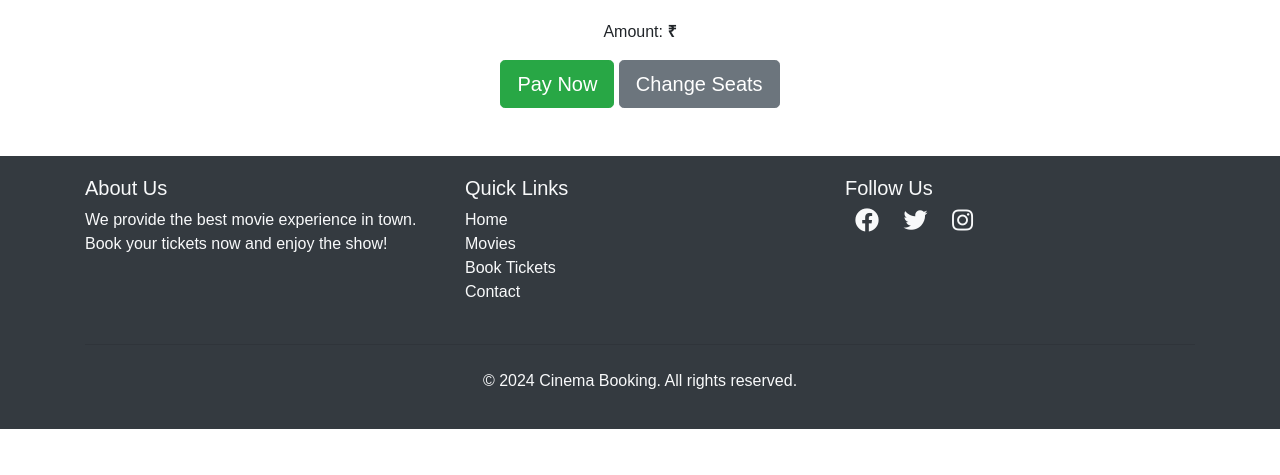
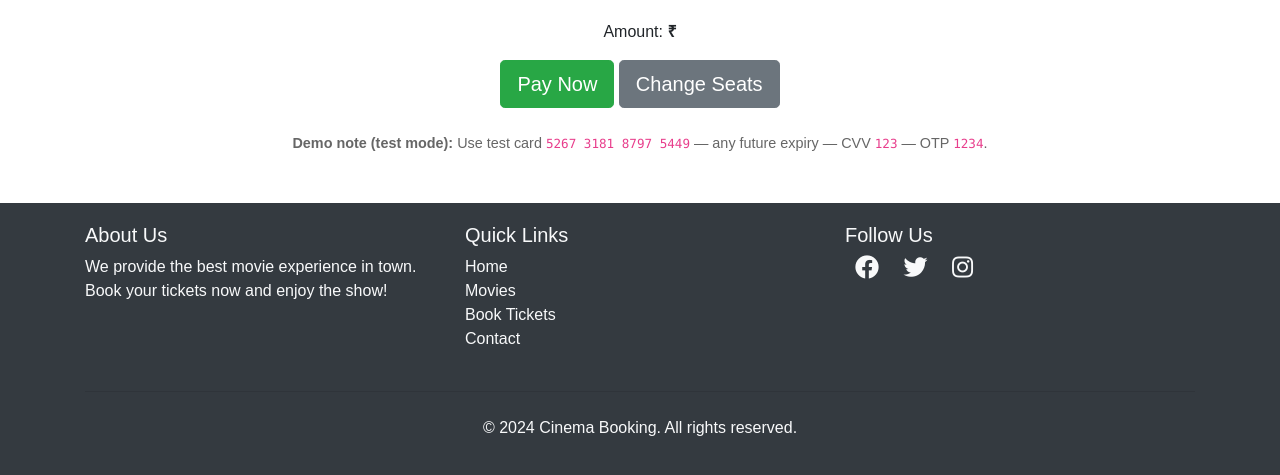
Before and after one commit to prakruti-cmd/bookmyshow-django-project, a Django app: template templates/movies/payment.html in a window 1280 px wide. Shown: the part 184-659 px from the top of the page. Run offline with Django 5.2, Linux system fonts and the light colour scheme; the template is opened without the code that fills it, so the values that code supplies are empty; parts of the project's set-up code (start-up, migrations or seed data) failed here and were passed over; some libraries are stand-ins or nearby versions.

Commit message:
Add demo test card hint on payment page

```diff
--- a/templates/movies/payment.html
+++ b/templates/movies/payment.html
@@ -20,6 +20,10 @@
     <a href="{% url 'change_seats' booking.id %}" class="btn btn-secondary btn-lg ms-2">
         Change Seats
     </a>
+        <p style="color: #666; font-size: 0.9em; margin-top: 24px; line-height: 1.6;">
+        <strong>Demo note (test mode):</strong> Use test card
+        <code>5267 3181 8797 5449</code> — any future expiry — CVV <code>123</code> — OTP <code>1234</code>.
+    </p>
 </div>
 
 <script src="https://checkout.razorpay.com/v1/checkout.js"></script>
```
